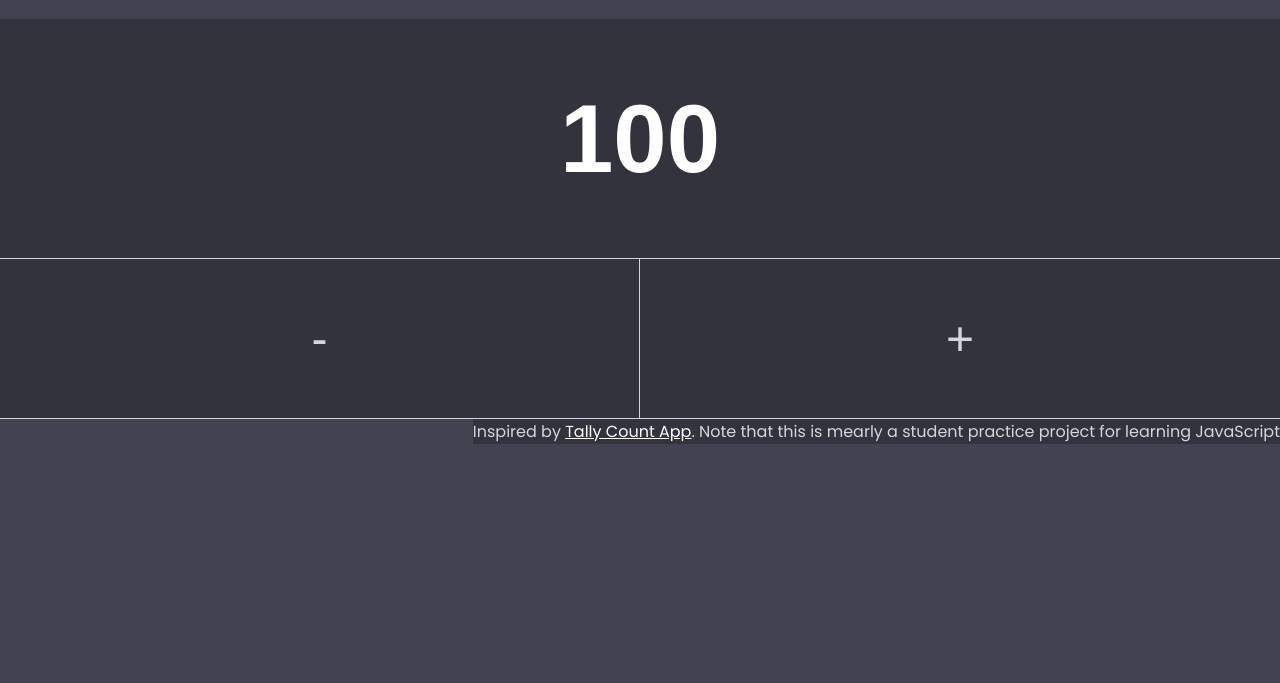
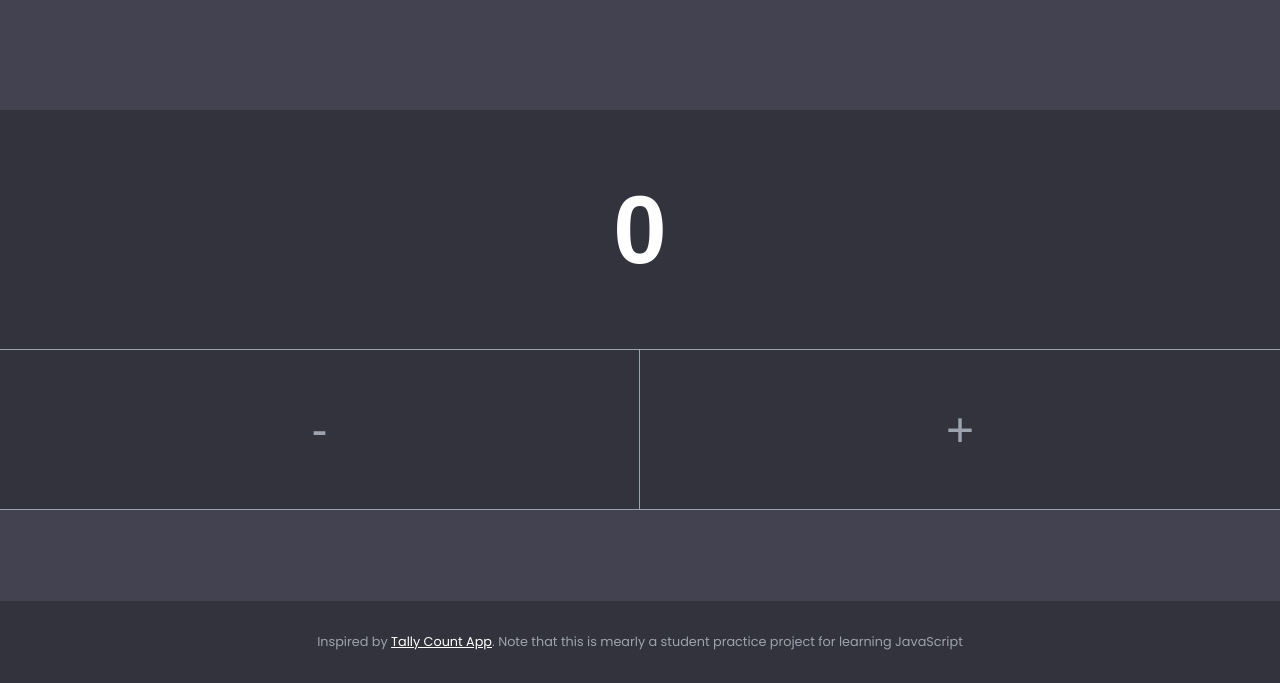
Before and after one commit to JustInTimez/IWA1, a plain HTML site: page index.html in a window 1280 px wide. Shown: the part 117-800 px from the top of the page. Drawn offline with Linux system fonts and the light colour scheme.

Commit message:
Amended button styles

```diff
--- a/index.html
+++ b/index.html
@@ -41,7 +41,7 @@
     </aside> -->
 
     <main class="counter">
-        <input readonly type="text" class="counter_value" value="100">
+        <input readonly type="text" class="counter_value" value="0">
         <div class="counter_actions">
             <button class="counter_button counter_button_first">-</button>
             <button class="counter_button">+</button>
--- a/styles.css
+++ b/styles.css
@@ -3,7 +3,7 @@
     --color-white: white;
     --color-dark-grey: #33333d;
     --color-medium-grey: #424250;
-    --color-light-grey: #d2d6dc;
+    --color-light-grey: #9ca3ae;
 }
 
 * {
@@ -21,6 +21,8 @@ body {
     font-family: Poppins, Arial, Helvetica, sans-serif;
     display: flex;
     flex-direction: column;
+    justify-content: space-between;
+    height: 100%;
 }
 
 /* Header */
@@ -31,6 +33,7 @@ body {
 .header_title {
     font-size: 3rem;
     font-weight: 900;
+    color: var(--color-light-grey);
 }
 
 /* Controls */
@@ -65,7 +68,9 @@ body {
     color: var(--color-light-grey);
     font-size: 3rem;
     height: 10rem;
-    border-bottom: 1px solid var(--color-light-grey)
+    border-bottom: 1px solid var(--color-light-grey);
+    transition: transform 0.3s;
+    transform: translateY(10);
 }
 
 .counter_button:active {
@@ -87,7 +92,9 @@ body {
 .footer {
     background: var(--color-dark-grey);
     color: var(--color-light-grey);
-    align-self: flex-end;
+    padding: 2rem;
+    font-size: 0.8rem;
+    text-align: center;
 }
 
 .footer_link {
```
